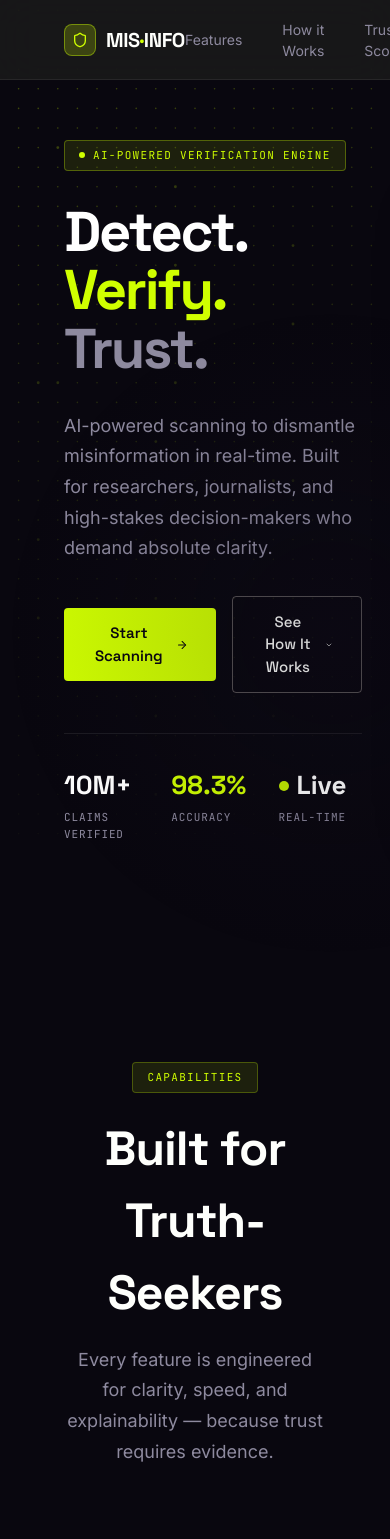
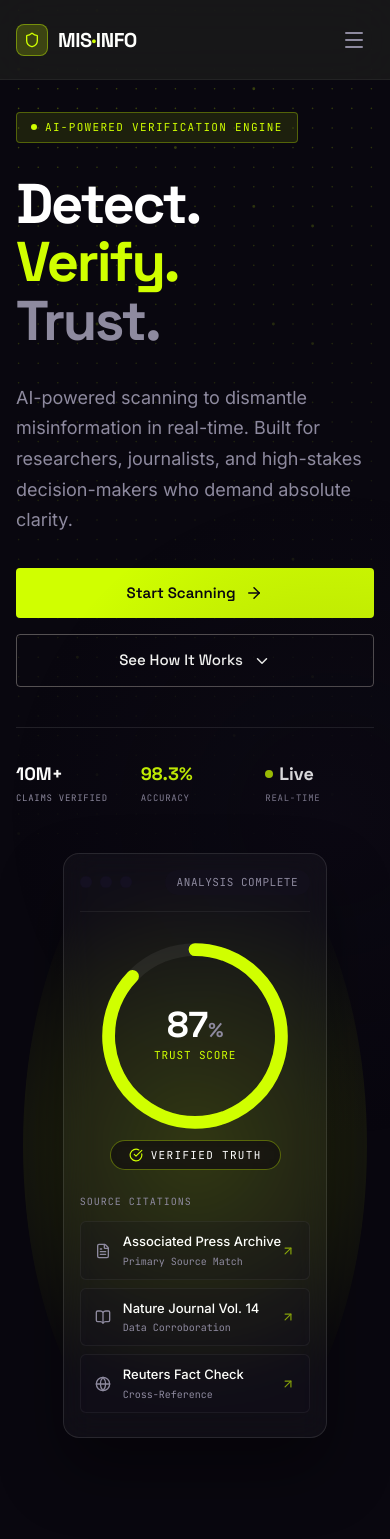
Before and after one commit to Aarav-bit/Mis-Info, a React (Vite) app: page / in a window 390 px wide. Shown: the top 1539 px of the page. Built offline with nearby package versions, Linux system fonts and the light colour scheme.

Commit message:
feat: make UI fully responsive across all screen sizes

```diff
--- a/src/components/layout/TopNav.tsx
+++ b/src/components/layout/TopNav.tsx
@@ -54,6 +54,14 @@ export function TopNav({ onMenuClick, onCommandOpen }: TopNavProps) {
       </button>
 
       <div className="flex items-center gap-2">
+        <Button
+          variant="ghost"
+          size="icon"
+          onClick={onCommandOpen}
+          className="flex sm:hidden text-[#8E8A9F] hover:text-[#FEFFFC]"
+        >
+          <Search size={18} />
+        </Button>
         <LanguageSelector />
         <Button variant="ghost" size="icon" className="relative text-[#8E8A9F] hover:text-[#FEFFFC]">
           <Bell size={18} />
--- a/src/components/ui/GooeyNav.tsx
+++ b/src/components/ui/GooeyNav.tsx
@@ -12,6 +12,7 @@ export interface GooeyNavItem {
 interface GooeyNavProps {
   items: GooeyNavItem[];
   sidebarOpen?: boolean;
+  onItemClick?: () => void;
   animationTime?: number;
   particleCount?: number;
   particleDistances?: [number, number];
@@ -24,6 +25,7 @@ interface GooeyNavProps {
 const GooeyNav: React.FC<GooeyNavProps> = ({
   items,
   sidebarOpen = true,
+  onItemClick,
   animationTime = 400,
   particleCount = 10,
   particleDistances = [50, 5],
@@ -128,11 +130,17 @@ const GooeyNav: React.FC<GooeyNavProps> = ({
     const liEl = e.currentTarget.parentElement;
     if (!liEl) return;
 
-    if (activeIndex === index) return;
+    if (activeIndex === index) {
+      if (onItemClick) onItemClick();
+      return;
+    }
 
     setActiveIndex(index);
     updateEffectPosition(liEl);
     navigate(to);
+    if (onItemClick) {
+      onItemClick();
+    }
 
     if (filterRef.current) {
       const particles = filterRef.current.querySelectorAll('.particle');
--- a/src/pages/LandingPage.tsx
+++ b/src/pages/LandingPage.tsx
@@ -1,10 +1,10 @@
 import React, { useEffect, useRef, useState } from 'react'
 import { Link } from 'react-router-dom'
-import { motion, useInView } from 'framer-motion'
+import { motion, useInView, AnimatePresence } from 'framer-motion'
 import {
   Shield, ArrowRight, ArrowUpRight, CheckCircle, Globe,
   Brain, Zap, FileText, Search, ScanLine, ChevronDown,
-  Star, BookOpen, Activity
+  Star, BookOpen, Activity, Menu, X
 } from 'lucide-react'
 import DotField from '../components/ui/DotField'
 
@@ -130,11 +130,11 @@ function AnalysisCard() {
         WebkitBackdropFilter: 'blur(16px)',
         border: '1px solid rgba(255,255,255,0.10)',
         borderRadius: 16,
-        padding: 32,
         boxShadow: '0 32px 64px rgba(0,0,0,0.4)',
-        minWidth: 360,
         maxWidth: 400,
-      }}>
+      }}
+      className="w-full min-w-0 sm:min-w-[360px] p-4 sm:p-8"
+      >
         {/* Window chrome */}
         <div style={{ display: 'flex', justifyContent: 'space-between', alignItems: 'center', marginBottom: 28, paddingBottom: 16, borderBottom: '1px solid rgba(255,255,255,0.06)' }}>
           <div style={{ display: 'flex', gap: 8 }}>
@@ -298,6 +298,7 @@ function Step({ step, index, isLast }: { step: typeof steps[0]; index: number; i
 // ─── Main Landing Page ───────────────────────────────────────────────────────
 export function LandingPage() {
   const heroRef = useRef(null)
+  const [mobileMenuOpen, setMobileMenuOpen] = useState(false)
 
   return (
     <div style={{ minHeight: '100vh', background: '#09070F', overflowX: 'hidden', position: 'relative' }}>
@@ -317,13 +318,7 @@ export function LandingPage() {
       </div>
 
       {/* ── Navigation ─────────────────────────────────────────────────── */}
-      <nav style={{
-        position: 'fixed', top: 0, left: 0, right: 0, zIndex: 50,
-        display: 'flex', alignItems: 'center', justifyContent: 'space-between',
-        padding: '0 64px', height: 80,
-        background: 'rgba(26,26,26,0.85)', backdropFilter: 'blur(20px)',
-        borderBottom: '1px solid rgba(255,255,255,0.07)',
-      }}>
+      <nav className="fixed top-0 left-0 right-0 z-50 flex items-center justify-between px-4 sm:px-8 md:px-16 h-20 bg-[#1a1a1a]/85 backdrop-blur-xl border-b border-white/5">
         <a href="#" style={{ display: 'flex', alignItems: 'center', gap: 10, textDecoration: 'none' }}>
           <div style={{ width: 32, height: 32, borderRadius: 8, background: 'rgba(208, 255, 0,0.2)', border: '1px solid rgba(208, 255, 0,0.4)', display: 'flex', alignItems: 'center', justifyContent: 'center' }}>
             <Shield size={16} style={{ color: '#D0FF00' }} />
@@ -333,7 +328,8 @@ export function LandingPage() {
           </span>
         </a>
 
-        <div style={{ display: 'flex', alignItems: 'center', gap: 40 }}>
+        {/* Desktop links */}
+        <div className="hidden lg:flex items-center gap-10">
           {['Features', 'How it Works', 'Trust Score'].map((link) => (
             <a key={link} href={`#${link.toLowerCase().replace(/\s/g, '-')}`} style={{
               fontFamily: "'Inter', sans-serif", fontSize: 14, color: '#8E8A9F',
@@ -347,7 +343,8 @@ export function LandingPage() {
           ))}
         </div>
 
-        <Link to="/dashboard" style={{ textDecoration: 'none' }}>
+        <div className="flex items-center gap-4">
+          <Link to="/dashboard" style={{ textDecoration: 'none' }} className="hidden sm:block">
             <motion.button
               whileHover={{ backgroundColor: '#c9a07b', scale: 1.02 }}
               whileTap={{ scale: 0.98 }}
@@ -361,18 +358,51 @@ export function LandingPage() {
               Try Now
             </motion.button>
           </Link>
+
+          {/* Hamburger Menu Button */}
+          <button
+            onClick={() => setMobileMenuOpen(p => !p)}
+            className="lg:hidden p-2 text-[#8E8A9F] hover:text-white transition-colors"
+          >
+            {mobileMenuOpen ? <X size={24} /> : <Menu size={24} />}
+          </button>
+        </div>
       </nav>
+
+      {/* Mobile Menu Dropdown */}
+      <AnimatePresence>
+        {mobileMenuOpen && (
+          <motion.div
+            initial={{ opacity: 0, y: -20 }}
+            animate={{ opacity: 1, y: 0 }}
+            exit={{ opacity: 0, y: -20 }}
+            transition={{ duration: 0.2 }}
+            className="fixed top-20 left-0 right-0 z-40 bg-[#141021] border-b border-white/10 px-6 py-8 flex flex-col gap-6 lg:hidden shadow-2xl"
+          >
+            {['Features', 'How it Works', 'Trust Score'].map((link) => (
+              <a
+                key={link}
+                href={`#${link.toLowerCase().replace(/\s/g, '-')}`}
+                onClick={() => setMobileMenuOpen(false)}
+                className="font-sans text-base text-[#8E8A9F] hover:text-[#FEFFFC] transition-colors"
+              >
+                {link}
+              </a>
+            ))}
+            <Link to="/dashboard" onClick={() => setMobileMenuOpen(false)} className="w-full" style={{ textDecoration: 'none' }}>
+              <button className="w-full font-display text-sm font-semibold text-[#09070F] bg-[#D0FF00] py-3 rounded hover:bg-[#c9a07b] transition-colors cursor-pointer">
+                Try Now
+              </button>
+            </Link>
+          </motion.div>
+        )}
+      </AnimatePresence>
 
       {/* ── Hero Section ───────────────────────────────────────────────── */}
       <section
         ref={heroRef}
         id="hero"
-        style={{
-          position: 'relative', zIndex: 10,
-          minHeight: '100vh', display: 'flex', alignItems: 'center',
-          padding: '140px 64px 100px',
-          maxWidth: 1440, margin: '0 auto',
-        }}
+        className="relative z-10 min-h-screen flex items-center px-4 sm:px-8 md:px-16 py-28 md:py-36 max-w-[1440px] mx-auto"
       >
         {/* Teal radial glow */}
         <div style={{
@@ -382,7 +412,7 @@ export function LandingPage() {
           pointerEvents: 'none',
         }} />
 
-        <div style={{ display: 'grid', gridTemplateColumns: '1fr 1fr', gap: 80, alignItems: 'center', width: '100%' }}>
+        <div className="grid grid-cols-1 lg:grid-cols-2 gap-12 lg:gap-20 items-center w-full">
           {/* Left — Hero copy */}
           <div style={{ display: 'flex', flexDirection: 'column', gap: 32 }}>
             {/* Badge */}
@@ -444,14 +474,15 @@ export function LandingPage() {
               initial={{ opacity: 0, y: 20 }}
               animate={{ opacity: 1, y: 0 }}
               transition={{ delay: 0.7, duration: 0.5 }}
-              style={{ display: 'flex', gap: 16, alignItems: 'center' }}
+              className="flex flex-col sm:flex-row gap-4 items-center"
             >
-              <Link to="/dashboard" style={{ textDecoration: 'none' }}>
+              <Link to="/dashboard" style={{ textDecoration: 'none' }} className="w-full sm:w-auto">
                 <motion.button
                   whileHover={{ backgroundColor: '#c9a07b', scale: 1.03 }}
                   whileTap={{ scale: 0.97 }}
+                  className="w-full sm:w-auto"
                   style={{
-                    display: 'flex', alignItems: 'center', gap: 10,
+                    display: 'flex', alignItems: 'center', justifyContent: 'center', gap: 10,
                     fontFamily: "'Space Grotesk', sans-serif", fontSize: 15, fontWeight: 600,
                     color: '#09070F', background: '#D0FF00',
                     border: 'none', padding: '14px 28px', borderRadius: 4, cursor: 'pointer',
@@ -464,12 +495,13 @@ export function LandingPage() {
                 </motion.button>
               </Link>
 
-              <a href="#how-it-works" style={{ textDecoration: 'none' }}>
+              <a href="#how-it-works" style={{ textDecoration: 'none' }} className="w-full sm:w-auto">
                 <motion.button
                   whileHover={{ backgroundColor: 'rgba(255,255,255,0.06)' }}
                   whileTap={{ scale: 0.97 }}
+                  className="w-full sm:w-auto"
                   style={{
-                    display: 'flex', alignItems: 'center', gap: 10,
+                    display: 'flex', alignItems: 'center', justifyContent: 'center', gap: 10,
                     fontFamily: "'Space Grotesk', sans-serif", fontSize: 15, fontWeight: 500,
                     color: '#FEFFFC', background: 'transparent',
                     border: '1px solid rgba(201,192,185,0.4)',
@@ -488,11 +520,7 @@ export function LandingPage() {
               initial={{ opacity: 0, y: 20 }}
               animate={{ opacity: 1, y: 0 }}
               transition={{ delay: 0.85, duration: 0.5 }}
-              style={{
-                display: 'grid', gridTemplateColumns: 'repeat(3, 1fr)',
-                gap: 24, paddingTop: 32, marginTop: 8,
-                borderTop: '1px solid rgba(255,255,255,0.08)',
-              }}
+              className="grid grid-cols-3 gap-4 sm:gap-6 pt-8 mt-2 border-t border-white/10"
             >
               {[
                 { value: '10M+', label: 'Claims Verified' },
@@ -500,23 +528,22 @@ export function LandingPage() {
                 { value: '⬤ Live', label: 'Real-Time', dot: true },
               ].map((stat, i) => (
                 <div key={i}>
-                  <div style={{
-                    fontFamily: "'Space Grotesk', sans-serif", fontSize: 26, fontWeight: 700,
-                    color: stat.highlight ? '#D0FF00' : '#FFFFFF',
-                    display: 'flex', alignItems: 'center', gap: 8,
-                  }}>
+                  <div
+                    className="font-display text-lg sm:text-2xl font-bold flex items-center gap-1.5 sm:gap-2"
+                    style={{ color: stat.highlight ? '#D0FF00' : '#FFFFFF' }}
+                  >
                     {stat.dot ? (
                       <>
                         <motion.span
                           animate={{ opacity: [1, 0.3, 1] }}
                           transition={{ duration: 2, repeat: Infinity }}
-                          style={{ width: 10, height: 10, borderRadius: '50%', background: '#D0FF00', display: 'inline-block' }}
+                          style={{ width: 8, height: 8, borderRadius: '50%', background: '#D0FF00', display: 'inline-block' }}
                         />
                         <span>Live</span>
                       </>
                     ) : stat.value}
                   </div>
-                  <div style={{ fontFamily: "'JetBrains Mono', monospace", fontSize: 11, color: '#8E8A9F', textTransform: 'uppercase', letterSpacing: '0.08em', marginTop: 4 }}>
+                  <div style={{ fontFamily: "'JetBrains Mono', monospace", fontSize: 9, color: '#8E8A9F', textTransform: 'uppercase', letterSpacing: '0.08em', marginTop: 4 }} className="sm:text-[10px]">
                     {stat.label}
                   </div>
                 </div>
@@ -534,11 +561,7 @@ export function LandingPage() {
       {/* ── Features Section ───────────────────────────────────────────── */}
       <section
         id="features"
-        style={{
-          position: 'relative', zIndex: 10,
-          padding: '120px 64px',
-          maxWidth: 1440, margin: '0 auto',
-        }}
+        className="relative z-10 px-4 sm:px-8 md:px-16 py-24 max-w-[1440px] mx-auto"
       >
         <div style={{ textAlign: 'center', marginBottom: 72 }}>
           <span style={{
@@ -550,15 +573,15 @@ export function LandingPage() {
           }}>
             Capabilities
           </span>
-          <h2 style={{ fontFamily: "'Space Grotesk', sans-serif", fontSize: 48, fontWeight: 700, color: '#FEFFFC', letterSpacing: '-0.02em', margin: '0 0 16px' }}>
+          <h2 className="font-display text-3xl sm:text-4xl md:text-5xl font-bold text-white tracking-tight mb-4">
             Built for Truth-Seekers
           </h2>
-          <p style={{ fontFamily: "'Inter', sans-serif", fontSize: 18, color: '#8E8A9F', maxWidth: 540, margin: '0 auto', lineHeight: 1.7 }}>
+          <p className="font-sans text-sm sm:text-base md:text-lg text-[#8E8A9F] max-w-[540px] mx-auto leading-relaxed">
             Every feature is engineered for clarity, speed, and explainability — because trust requires evidence.
           </p>
         </div>
 
-        <div style={{ display: 'grid', gridTemplateColumns: 'repeat(3, 1fr)', gap: 20 }}>
+        <div className="grid grid-cols-1 md:grid-cols-2 lg:grid-cols-3 gap-6">
           {features.map((f, i) => <FeatureCard key={i} feature={f} index={i} />)}
         </div>
       </section>
@@ -566,17 +589,11 @@ export function LandingPage() {
       {/* ── How It Works Section ──────────────────────────────────────── */}
       <section
         id="how-it-works"
-        style={{
-          position: 'relative', zIndex: 10,
-          padding: '120px 64px',
-          background: 'rgba(20, 16, 33,0.08)',
-          borderTop: '1px solid rgba(255,255,255,0.05)',
-          borderBottom: '1px solid rgba(255,255,255,0.05)',
-        }}
+        className="relative z-10 px-4 sm:px-8 md:px-16 py-24 bg-[#141021]/5 border-y border-white/5"
       >
-        <div style={{ maxWidth: 1200, margin: '0 auto', display: 'grid', gridTemplateColumns: '1fr 1fr', gap: 100, alignItems: 'start' }}>
+        <div className="max-w-[1200px] mx-auto grid grid-cols-1 lg:grid-cols-2 gap-12 lg:gap-24 items-start">
           {/* Left — section header */}
-          <div style={{ position: 'sticky', top: 120 }}>
+          <div className="lg:sticky lg:top-32">
             <span style={{
               display: 'inline-block',
               fontFamily: "'JetBrains Mono', monospace", fontSize: 11, letterSpacing: '0.12em',
@@ -586,10 +603,10 @@ export function LandingPage() {
             }}>
               The Process
             </span>
-            <h2 style={{ fontFamily: "'Space Grotesk', sans-serif", fontSize: 48, fontWeight: 700, color: '#FEFFFC', letterSpacing: '-0.02em', lineHeight: 1.15, marginBottom: 20 }}>
+            <h2 className="font-display text-3xl sm:text-4xl md:text-5xl font-bold text-white tracking-tight leading-tight mb-6">
               From Claim to<br />Verdict in<br /><span style={{ color: '#D0FF00' }}>5 Stages</span>
             </h2>
-            <p style={{ fontFamily: "'Inter', sans-serif", fontSize: 17, color: '#8E8A9F', lineHeight: 1.7, marginBottom: 40 }}>
+            <p className="font-sans text-sm sm:text-base text-[#8E8A9F] leading-relaxed mb-10 max-w-[480px]">
               A rigorous, transparent pipeline ensures every verification is traceable, auditable, and explainable.
             </p>
             <Link to="/dashboard" style={{ textDecoration: 'none' }}>
@@ -609,7 +626,7 @@ export function LandingPage() {
           </div>
 
           {/* Right — Steps */}
-          <div style={{ paddingTop: 8 }}>
+          <div className="w-full mt-4 lg:mt-0">
             {steps.map((step, i) => (
               <Step key={i} step={step} index={i} isLast={i === steps.length - 1} />
             ))}
@@ -620,23 +637,14 @@ export function LandingPage() {
       {/* ── Trust Score CTA Section ─────────────────────────────────────── */}
       <section
         id="trust-score"
-        style={{
-          position: 'relative', zIndex: 10,
-          padding: '120px 64px',
-          maxWidth: 1440, margin: '0 auto',
-        }}
+        className="relative z-10 px-4 sm:px-8 md:px-16 py-24 max-w-[1440px] mx-auto"
       >
         <motion.div
           initial={{ opacity: 0, y: 40 }}
           whileInView={{ opacity: 1, y: 0 }}
           transition={{ duration: 0.7 }}
           viewport={{ once: true }}
-          style={{
-            background: 'rgba(20, 16, 33,0.18)',
-            border: '1px solid rgba(208, 255, 0,0.2)',
-            borderRadius: 16, padding: 80,
-            textAlign: 'center', position: 'relative', overflow: 'hidden',
-          }}
+          className="bg-[#141021]/18 border border-[#D0FF00]/20 rounded-2xl p-6 sm:p-12 md:p-20 text-center relative overflow-hidden"
         >
           {/* Background copper glow */}
           <div style={{
@@ -646,20 +654,21 @@ export function LandingPage() {
           }} />
 
           <div style={{ position: 'relative', zIndex: 1 }}>
-            <Star size={36} style={{ color: '#D0FF00', marginBottom: 24 }} />
-            <h2 style={{ fontFamily: "'Space Grotesk', sans-serif", fontSize: 48, fontWeight: 700, color: '#FEFFFC', letterSpacing: '-0.02em', marginBottom: 16, lineHeight: 1.2 }}>
+            <Star size={36} style={{ color: '#D0FF00', marginBottom: 24 }} className="mx-auto" />
+            <h2 className="font-display text-3xl sm:text-4xl md:text-5xl font-bold text-white tracking-tight mb-4">
               Start Verifying Today
             </h2>
-            <p style={{ fontFamily: "'Inter', sans-serif", fontSize: 18, color: '#8E8A9F', maxWidth: 480, margin: '0 auto 48px', lineHeight: 1.7 }}>
+            <p className="font-sans text-sm sm:text-base md:text-lg text-[#8E8A9F] max-w-[480px] mx-auto mb-8 sm:mb-12 leading-relaxed">
               Join thousands of journalists, researchers, and fact-checkers who rely on Mis·Info for the truth.
             </p>
-            <div style={{ display: 'flex', gap: 16, justifyContent: 'center' }}>
-              <Link to="/dashboard" style={{ textDecoration: 'none' }}>
+            <div className="flex flex-col sm:flex-row gap-4 justify-center items-center">
+              <Link to="/dashboard" style={{ textDecoration: 'none' }} className="w-full sm:w-auto">
                 <motion.button
                   whileHover={{ backgroundColor: '#c9a07b', scale: 1.03 }}
                   whileTap={{ scale: 0.97 }}
+                  className="w-full sm:w-auto"
                   style={{
-                    display: 'flex', alignItems: 'center', gap: 10,
+                    display: 'flex', alignItems: 'center', justifyContent: 'center', gap: 10,
                     fontFamily: "'Space Grotesk', sans-serif", fontSize: 16, fontWeight: 600,
                     color: '#09070F', background: '#D0FF00',
                     border: 'none', padding: '16px 36px', borderRadius: 4, cursor: 'pointer',
@@ -668,11 +677,12 @@ export function LandingPage() {
                   Try Demo Free <ArrowRight size={18} />
                 </motion.button>
               </Link>
-              <Link to="/about" style={{ textDecoration: 'none' }}>
+              <Link to="/about" style={{ textDecoration: 'none' }} className="w-full sm:w-auto">
                 <motion.button
                   whileHover={{ backgroundColor: 'rgba(255,255,255,0.06)' }}
+                  className="w-full sm:w-auto"
                   style={{
-                    display: 'flex', alignItems: 'center', gap: 10,
+                    display: 'flex', alignItems: 'center', justifyContent: 'center', gap: 10,
                     fontFamily: "'Space Grotesk', sans-serif", fontSize: 16, fontWeight: 500,
                     color: '#FEFFFC', background: 'transparent',
                     border: '1px solid rgba(201,192,185,0.35)',
@@ -689,12 +699,7 @@ export function LandingPage() {
       </section>
 
       {/* ── Footer ──────────────────────────────────────────────────────── */}
-      <footer style={{
-        position: 'relative', zIndex: 10,
-        borderTop: '1px solid rgba(255,255,255,0.07)',
-        padding: '32px 64px',
-        display: 'flex', alignItems: 'center', justifyContent: 'space-between',
-      }}>
+      <footer className="relative z-10 border-t border-white/5 px-4 sm:px-8 md:px-16 py-8 flex flex-col md:flex-row items-center justify-between gap-6">
         <div style={{ display: 'flex', alignItems: 'center', gap: 10 }}>
           <div style={{ width: 24, height: 24, borderRadius: 6, background: 'rgba(208, 255, 0,0.15)', border: '1px solid rgba(208, 255, 0,0.3)', display: 'flex', alignItems: 'center', justifyContent: 'center' }}>
             <Shield size={12} style={{ color: '#D0FF00' }} />
@@ -704,7 +709,7 @@ export function LandingPage() {
           </span>
           <span style={{ fontFamily: "'Inter', sans-serif", fontSize: 13, color: '#8E8A9F', opacity: 0.6 }}>© 2025</span>
         </div>
-        <div style={{ display: 'flex', gap: 32 }}>
+        <div className="flex flex-wrap justify-center gap-6 sm:gap-8">
           {[
             { label: 'Dashboard', to: '/dashboard' },
             { label: 'Analytics', to: '/analytics' },
--- a/src/pages/SettingsPage.tsx
+++ b/src/pages/SettingsPage.tsx
@@ -57,7 +57,7 @@ export function SettingsPage() {
           <CardDescription className="text-[#8E8A9F]">Select your preferred user interface appearance.</CardDescription>
         </CardHeader>
         <CardContent className="p-6">
-          <div className="grid grid-cols-3 gap-3">
+          <div className="grid grid-cols-1 sm:grid-cols-3 gap-3">
             {themes.map(t => {
               const active = theme === t.id
               return (
```
Also changed, not shown: src/components/layout/AppLayout.tsx (+17 -2 lines), src/components/layout/Sidebar.tsx (+32 -7 lines). Lines whose indentation alone changed are shown as unchanged.
